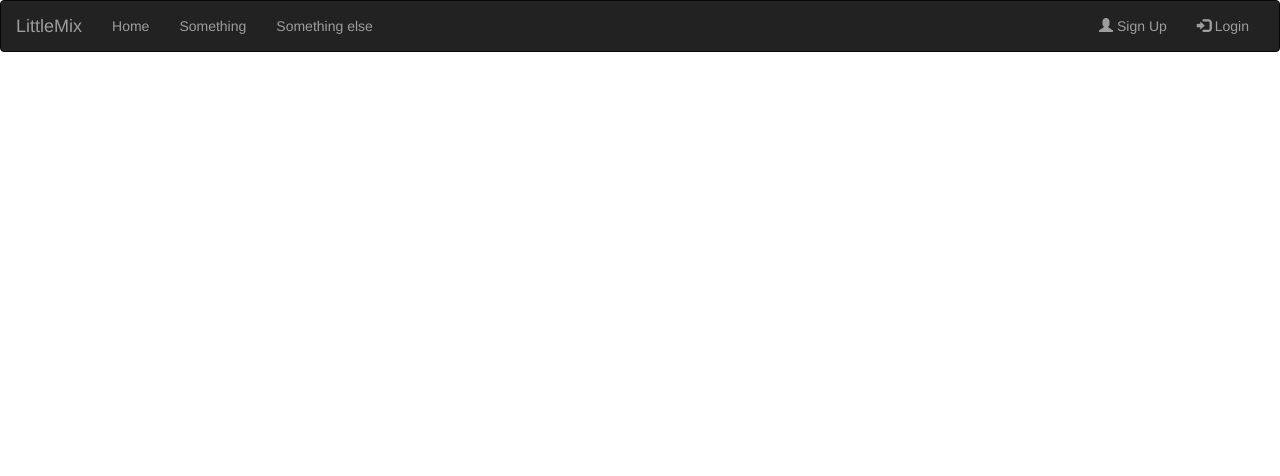
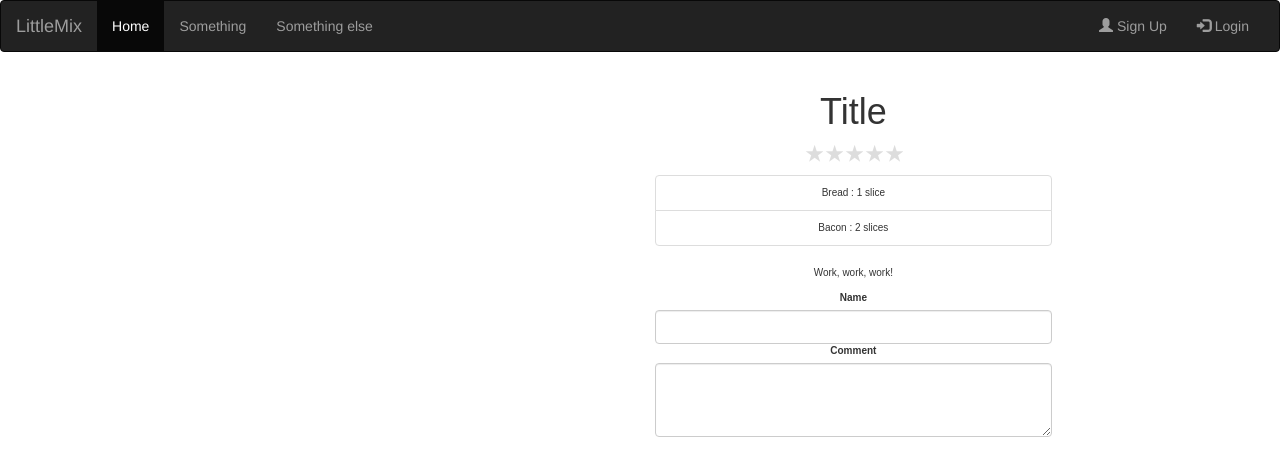
Before and after one commit to AntNil/littlemix-backend, an Angular app in the folder client/: page /recipe in a window 1280 px wide. Before the commit this address led to /. Shown: the top 476 px of the page. Built offline with nearby package versions, Linux system fonts and the light colour scheme.

Commit message:
comment form

```diff
--- a/client/src/app/app-routing.module.ts
+++ b/client/src/app/app-routing.module.ts
@@ -9,7 +9,8 @@ import {LoginModalComponent} from "./authentication/login-modal/login-modal.comp
 const appRoutes: Routes = [
 
   {path: '', redirectTo: '/login', pathMatch: 'full'},
-  {path: 'login', component: LoginModalComponent}
+  {path: 'login', component: LoginModalComponent},
+  {path: 'recipe', component: RecipeComponent}
 
 ];
 
--- a/client/src/app/recipe/recipe.component.css
+++ b/client/src/app/recipe/recipe.component.css
@@ -0,0 +1,45 @@
+.commentBox{
+
+}
+
+.rating {
+
+  text-align: center;
+}
+
+.rating:not(:checked) > input {
+  position:absolute;
+  top:-9999px;
+  clip:rect(0,0,0,0);
+}
+
+.rating:not(:checked) > label {
+
+  width:1em;
+  padding:0 .1em;
+  overflow:hidden;
+  white-space:nowrap;
+  cursor:pointer;
+  font-size:200%;
+  line-height:1.2;
+  color:#ddd;
+}
+
+.rating:not(:checked) > label:before {
+  content: '★ ';
+}
+
+.rating > input:checked ~ label {
+  color: #f70;
+}
+
+.rating:not(:checked) > label:hover,
+.rating:not(:checked) > label:hover ~ label {
+  color: gold;
+}
+
+.rating > input:checked ~ label:hover,
+.rating > input:checked ~ label:hover ~ label,
+.rating > label:hover ~ input:checked ~ label {
+  color: #ea0;
+}
--- a/client/src/app/recipe/recipe.component.html
+++ b/client/src/app/recipe/recipe.component.html
@@ -2,17 +2,65 @@
 <html>
 <head>
 
+
+  <!--   Shuffle your scripts HERE  -->
+
+
 </head>
 
-<div class="col-lg-6 col-lg-offset-3 text-center">
+<div class="col-lg-4 col-lg-offset-6 text-center row">
 <h1>{{recipe.title}}</h1>
 
-<ul class="list-group list-group-flush">
+  <fieldset class="rating text-center">
+    <input type="radio"
+           value="5"
+           [name]="inpustName"
+           [checked]="rating===5" />
+    <label title="Rocks!" (click)='onClick(5)'>5 stars</label>
+    <input type="radio"
+           value="4"
+           [name]="inpustName"
+           [checked]="rating===4" />
+    <label title="Pretty good" (click)='onClick(4)'>4 stars</label>
+
+    <input type="radio"
+           value="3"
+           [name]="inpustName"
+           [checked]="rating===3" />
+    <label title="Meh" (click)='onClick(3)'>3 stars</label>
+
+    <input type="radio"
+           value="2"
+           [name]="inpustName"
+           [checked]="rating===2" />
+    <label title="Kinda bad" (click)='onClick(2)'>2 stars</label>
+
+    <input type="radio"
+           value="1"
+           [name]="inpustName"
+           [checked]="rating===1" />
+    <label title="Sucks big time" (click)='onClick(1)'>1 star</label>
+  </fieldset>
+
+
+  <ul class="list-group list-group-flush">
 <li class="list-group-item" *ngFor="let ing of ingredient">{{ing.name}} : {{ing.amount}}</li>
 </ul>
-<p>{{recipe.description}}</p>
 
-  git checkout master
-</div>
+  <p>{{recipe.description}}</p>
+
+  <form>
+    <div class="form-group commentBox">
+      <label for="exampleInputEmail1">Name</label>
+      <input type="email" class="form-control" id="exampleInputEmail1" >
+      <div class="form-group">
+        <label for="exampleTextarea">Comment</label>
+        <textarea class="form-control" id="exampleTextarea" rows="3"></textarea>
+      </div>
+
+    </div>
+  </form>
+
+    </div>
 
 </html>
--- a/client/src/app/recipe/recipe.component.ts
+++ b/client/src/app/recipe/recipe.component.ts
@@ -1,4 +1,4 @@
-import { Component, OnInit } from '@angular/core';
+import {Component, EventEmitter, Input, OnInit, Output} from '@angular/core';
 import {Recipe} from "../models/recipe.modal";
 import {Ingredient} from "../models/ingredient.modal";
 
@@ -13,6 +13,10 @@ import {Ingredient} from "../models/ingredient.modal";
 
 
 export class RecipeComponent implements OnInit {
+  @Input() rating: number;
+  @Input() itemId: number;
+  @Output() ratingClick: EventEmitter<any> = new EventEmitter<any>();
+
   recipe: Recipe[];
   ingredient: Ingredient[];
   recipe = new Recipe();
@@ -20,10 +24,10 @@ export class RecipeComponent implements OnInit {
 
   constructor() {
 
-   this.ingredient = [
-     new Ingredient('Bread', '1 slice'),
-       new Ingredient('Bacon', '2 slices')
-     ];
+    this.ingredient = [
+      new Ingredient('Bread', '1 slice'),
+      new Ingredient('Bacon', '2 slices')
+    ];
 
     this.recipe.title = 'Title';
     this.recipe.description = 'Work, work, work!';
@@ -35,4 +39,12 @@ export class RecipeComponent implements OnInit {
     console.log(this.ingredient);
   }
 
+  onClick(rating: number): void {
+    this.rating = rating;
+    this.ratingClick.emit({
+      itemId: this.itemId,
+      rating: rating
+    });
+
+  }
 }
--- a/client/src/index.html
+++ b/client/src/index.html
@@ -8,9 +8,11 @@
   <meta name="viewport" content="width=device-width, initial-scale=1">
   <link rel="icon" type="image/x-icon" href="favicon.ico">
   <!-- Latest compiled and minified CSS -->
+
   <link rel="stylesheet" href="https://maxcdn.bootstrapcdn.com/bootstrap/3.3.7/css/bootstrap.min.css" integrity="sha384-BVYiiSIFeK1dGmJRAkycuHAHRg32OmUcww7on3RYdg4Va+PmSTsz/K68vbdEjh4u" crossorigin="anonymous">
 </head>
 <body>
+
   <app-root></app-root>
   <script
     src="http://code.jquery.com/jquery-3.3.1.js"
```
Also changed, not shown: client/src/app/login-modal/login-modal.component.css (deleted, +0 -14 lines).
